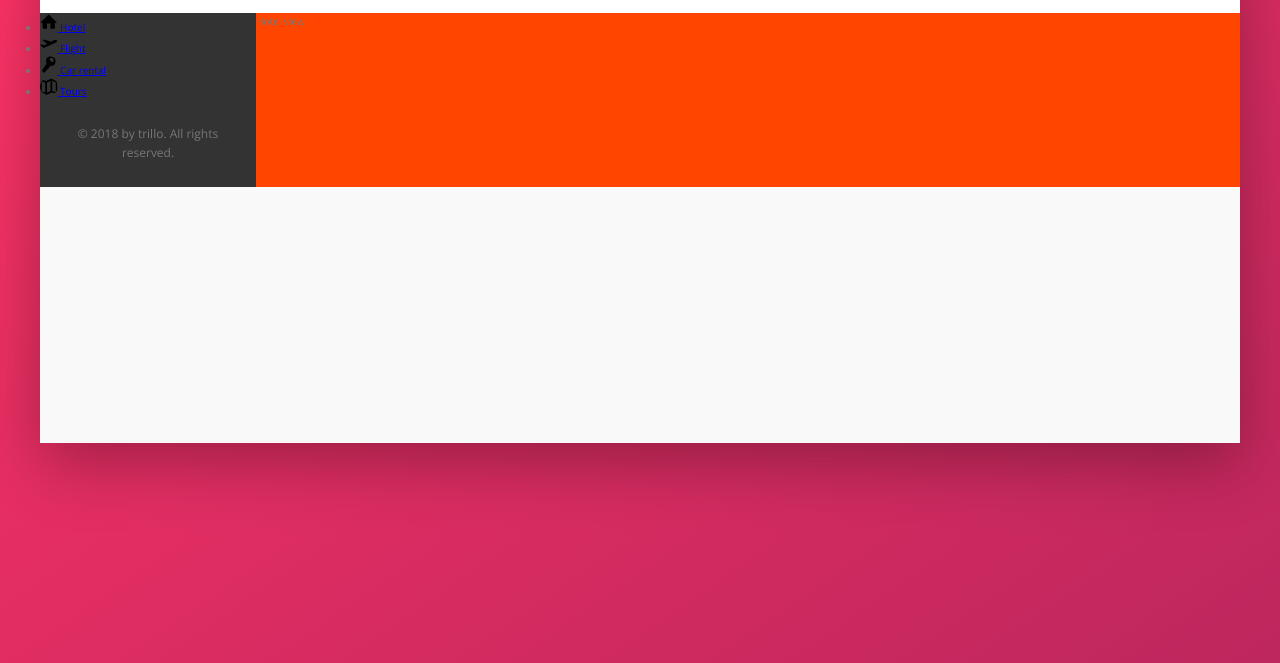
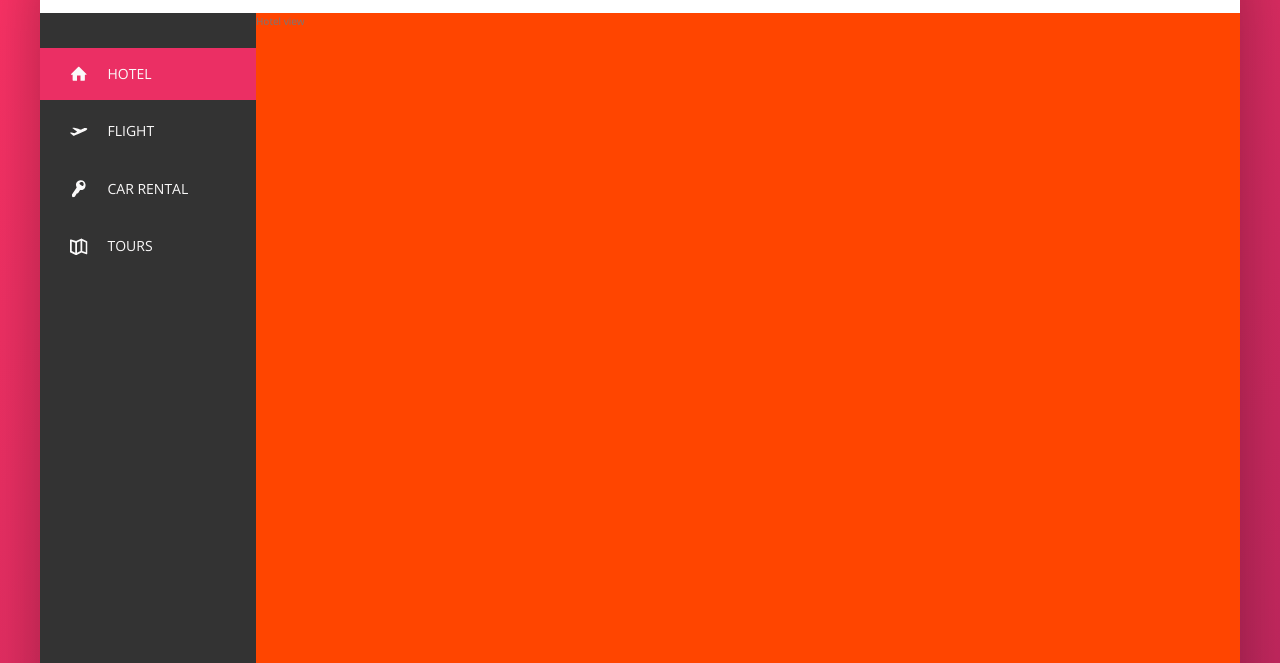
Before and after one commit to aalig/trillo, a plain HTML site: page index.html in a window 1280 px wide. Shown: the part 137-800 px from the top of the page. Drawn offline with nearby package versions, Linux system fonts and the light colour scheme.

Commit message:
Add sidebar styling

```diff
--- a/css/style.css
+++ b/css/style.css
@@ -55,11 +55,15 @@ body {
 
 .sidebar {
   background-color: var(--color-grey-dark-1);
-  flex: 0 0 18%; }
+  flex: 0 0 18%;
+  display: flex;
+  flex-direction: column;
+  justify-content: space-between; }
 
 .hotel-view {
   background-color: orangered;
-  flex: 1; }
+  flex: 1;
+  height: 80rem; }
 
 .logo {
   height: 3.25rem;
@@ -139,13 +143,47 @@ body {
     border-radius: 50%;
     margin-right: 1rem; }
 
-.side-nav__icon {
-  width: 1.75rem;
-  height: 1.75rem;
-  border-radius: 50%; }
+.side-nav {
+  font-size: 1.4rem;
+  list-style: none;
+  margin-top: 3.5rem; }
+  .side-nav__item {
+    position: relative; }
+    .side-nav__item:not(:last-child) {
+      margin-bottom: 0.5rem; }
+  .side-nav__item::before {
+    content: '';
+    position: absolute;
+    top: 0;
+    left: 0;
+    height: 100%;
+    width: 3px;
+    background-color: var(--color-primary);
+    transform: scaley(0);
+    transition: transform 0.3s, width 0.4s cubic-bezier(1, 0, 0, 1) 0.2s, background-color 0.1s; }
+  .side-nav__item:hover::before, .side-nav__item--active::before {
+    transform: scaleY(1);
+    width: 100%; }
+  .side-nav__item:active::before {
+    background-color: var(--color-primary-light); }
+  .side-nav__link:link, .side-nav__link:visited {
+    color: var(--color-grey-light-1);
+    text-decoration: none;
+    text-transform: uppercase;
+    display: block;
+    padding: 1.5rem 3rem;
+    position: relative;
+    z-index: 100;
+    display: flex;
+    align-items: center; }
+  .side-nav__icon {
+    width: 1.75rem;
+    height: 1.75rem;
+    margin-right: 2rem;
+    fill: currentColor; }
 
 .legal {
   font-size: 1.2rem;
-  columns: val(--color-grey-light-4);
+  color: var(--color-grey-light-4);
   text-align: center;
   padding: 2.5rem; }
--- a/index.html
+++ b/index.html
@@ -46,7 +46,7 @@
         <div class="content">
             <nav class="sidebar">
                 <ul class="side-nav">
-                    <li class="side-nav__item">
+                    <li class="side-nav__item side-nav__item--active">
                         <a href="#" class="side-nav__link">
                             <svg class="side-nav__icon">
                                 <use xlink:href="img/sprite.svg#icon-home"></use>
--- a/sass/_component.scss
+++ b/sass/_component.scss
@@ -118,16 +118,59 @@
 /////////////////////////////
 // SIDE NAVIGATION
 .side-nav {
+  font-size: 1.4rem;
+  list-style: none;
+  margin-top: 3.5rem;
+
   &__item {
+    position: relative;
+    &:not(:last-child) {
+      margin-bottom: 0.5rem;
+    }
   }
 
-  &__link {
+  &__item::before {
+    content: '';
+    position: absolute;
+    top: 0;
+    left: 0;
+    height: 100%;
+    width: 3px;
+    background-color: var(--color-primary);
+    transform: scaley(0);
+    transition: transform 0.3s, width 0.4s cubic-bezier(1, 0, 0, 1) 0.2s,
+      background-color 0.1s;
+  }
+
+  &__item:hover::before,
+  &__item--active::before {
+    transform: scaleY(1);
+    width: 100%; // increase the width to 100% from 3px
+  }
+
+  &__item:active::before {
+    background-color: var(--color-primary-light);
+  }
+
+  &__link:link,
+  &__link:visited {
+    color: var(--color-grey-light-1);
+    text-decoration: none;
+    text-transform: uppercase;
+    display: block;
+    padding: 1.5rem 3rem;
+    position: relative;
+    z-index: 100; //z-index only works if we have a specified position like the one above
+
+    display: flex;
+    align-items: center;
   }
 
   &__icon {
     width: 1.75rem;
     height: 1.75rem;
-    border-radius: 50%;
+    margin-right: 2rem;
+    fill: currentColor;
   }
 }
 
@@ -135,7 +178,7 @@
 // LEGAL TEXT
 .legal {
   font-size: 1.2rem;
-  columns: val(--color-grey-light-4);
+  color: var(--color-grey-light-4);
   text-align: center;
   padding: 2.5rem;
 }
--- a/sass/_layout.scss
+++ b/sass/_layout.scss
@@ -23,9 +23,14 @@
 .sidebar {
   background-color: var(--color-grey-dark-1);
   flex: 0 0 18%;
+
+  display: flex;
+  flex-direction: column;
+  justify-content: space-between;
 }
 
 .hotel-view {
   background-color: orangered;
   flex: 1;
+  height: 80rem;
 }
```
